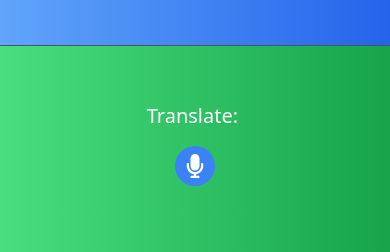
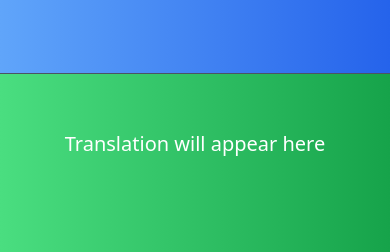
Before and after one commit to MetinVn/Translator, a React (Vite) app: page / in a window 390 px wide. Shown: the part 549-801 px from the top of the page. Built offline with nearby package versions, Linux system fonts and the light colour scheme.

Commit message:
refactored component: removed unused microphone button and speech handler

```diff
--- a/src/components/OutputSection.jsx
+++ b/src/components/OutputSection.jsx
@@ -1,21 +1,20 @@
 import { BarLoader } from "react-spinners";
-import { FaMicrophone } from "react-icons/fa";
 
-const OutputSection = ({ translated, loading, error, handleSpeech, recognizedText, isListening }) => {
+const OutputSection = ({ translated, loading, error, recognizedText, isListening }) => {
   return (
     <div className="flex flex-col items-center justify-center h-full text-white p-4 overflow-x-hidden">
       {recognizedText && <div className=" text-xl whitespace-pre-wrap break-words max-w-full">Recognized: {recognizedText}</div>}
       {loading ? (
         <BarLoader />
       ) : error ? (
-        <div>{error}</div>
-      ) : (
+        <span className="text-red-500">{error}</span>
+      ) : translated? (
         <div className="mt-4 text-xl whitespace-pre-wrap break-words max-w-full">Translate: {translated}</div>
-      )}
+      ):(
+        <div className="mt-4 text-xl whitespace-pre-wrap break-words max-w-full">Translation will appear here</div>
+      )
+      }
       {isListening && <div className="text-blue-600">Listening...</div>}
-      <button className="mt-4 bg-blue-500 p-2 rounded-full hover:bg-blue-700" onClick={handleSpeech}>
-        <FaMicrophone size={24} />
-      </button>
     </div>
   );
 };
```
